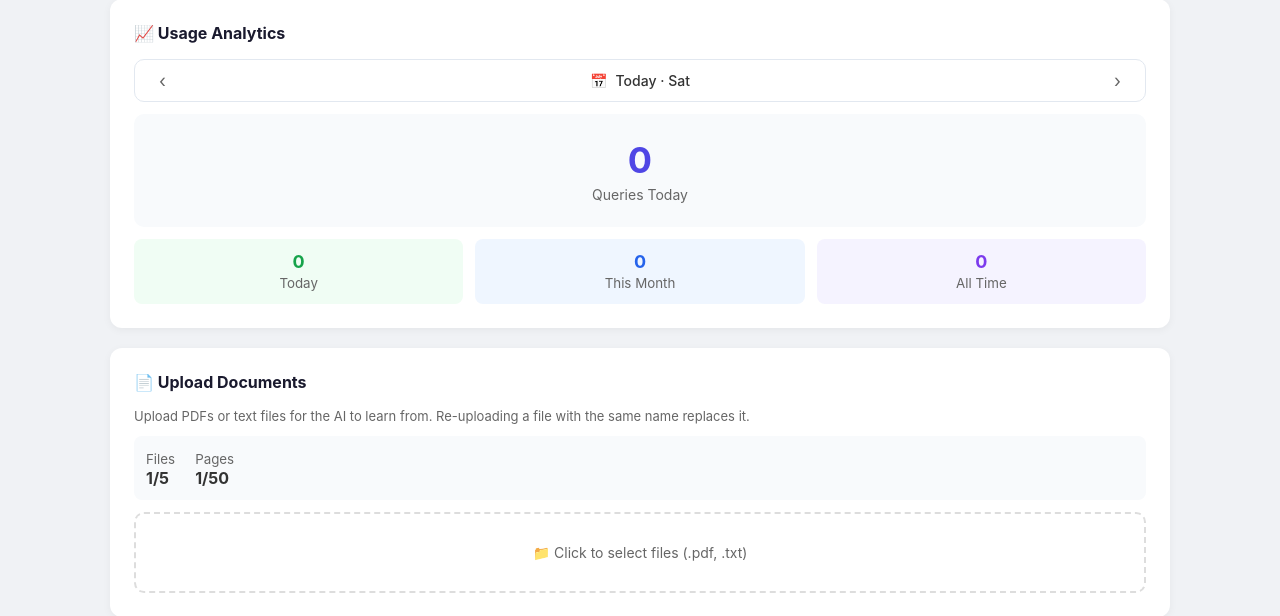
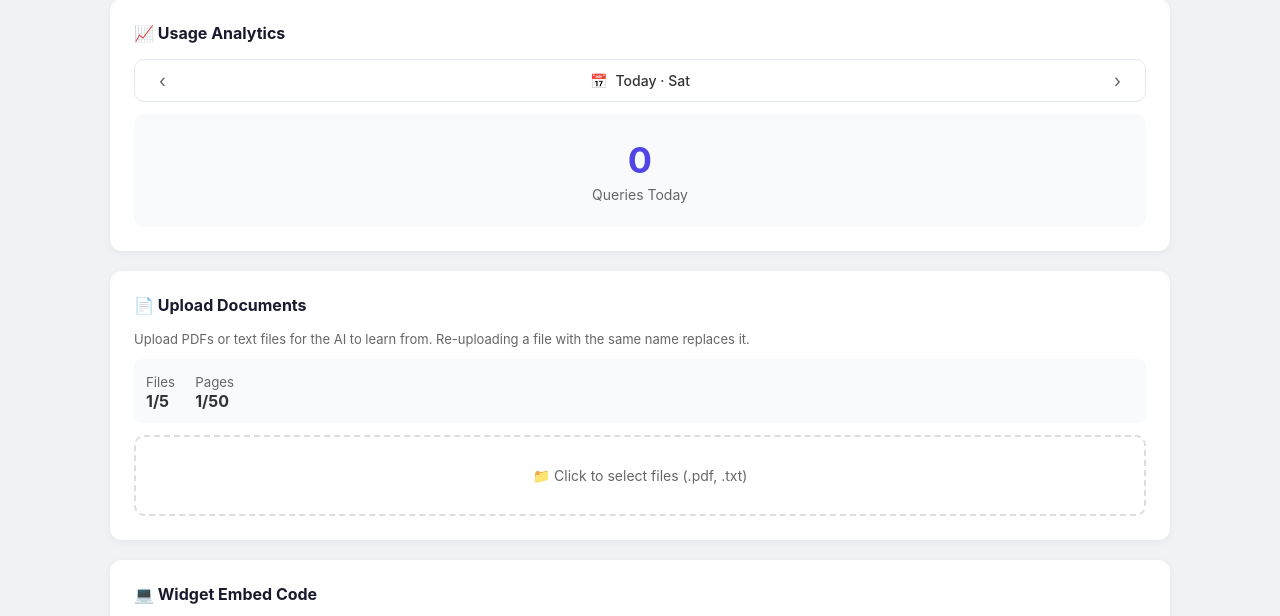
Before and after one commit to EngrTo/course-ai-assistant, a Flask app: page /dashboard in a window 1280 px wide. Shown: the part 350-966 px from the top of the page. Run offline with Flask 3, Linux system fonts and the light colour scheme; the visitor is signed in with stand-in values (Sample User, id 1); data comes from the database, SQL or seed files in the repository; tables that the repository leaves empty hold one stand-in row (values such as "Sample post"); data that the repository does not hold is empty; some libraries are stand-ins or nearby versions.

Commit message:
Fix calendar: single click shows stats for that day, remove static row

```diff
--- a/templates/dashboard.html
+++ b/templates/dashboard.html
@@ -140,21 +140,6 @@
             <div style="background:#f8fafc;border-radius:10px;padding:24px;text-align:center;margin-top:8px;">
                 <div id="stats-count" style="font-size:36px;font-weight:700;color:#4f46e5;">{{ chat_stats.today }}</div>
                 <div id="stats-label" style="color:#666;margin-top:4px;font-size:14px;">Queries Today</div>
-            </div>
-            <!-- Quick overview row -->
-            <div style="display:grid;grid-template-columns:repeat(3,1fr);gap:12px;margin-top:12px;">
-                <div style="background:#f0fdf4;border-radius:8px;padding:12px;text-align:center;">
-                    <div style="font-size:18px;font-weight:700;color:#16a34a;">{{ chat_stats.today }}</div>
-                    <small style="color:#666;">Today</small>
-                </div>
-                <div style="background:#eff6ff;border-radius:8px;padding:12px;text-align:center;">
-                    <div style="font-size:18px;font-weight:700;color:#2563eb;">{{ chat_stats.this_month }}</div>
-                    <small style="color:#666;">This Month</small>
-                </div>
-                <div style="background:#f5f3ff;border-radius:8px;padding:12px;text-align:center;">
-                    <div style="font-size:18px;font-weight:700;color:#7c3aed;">{{ chat_stats.total }}</div>
-                    <small style="color:#666;">All Time</small>
-                </div>
             </div>
         </div>
 
@@ -586,19 +571,31 @@
             const today = new Date(); today.setHours(0,0,0,0);
             if (date > today) return;
 
-            if (!calStartDate || (calStartDate && calEndDate) || date < calStartDate) {
+            if (!calStartDate || (calStartDate && calEndDate)) {
+                // First click: select single day, show stats immediately
                 calStartDate = date;
-                calEndDate = null;
-            } else {
-                calEndDate = date;
+                calEndDate = new Date(date);
                 currentPeriod = 'custom';
+                highlightQuick('');
+                updateDisplay();
+                fetchStats(fmt(date), fmt(date), `Queries on ${fmt(date)}`);
+                renderCalendar();
+            } else if (!calEndDate || date.getTime() !== calStartDate.getTime()) {
+                // Second click: extend to range
+                if (date < calStartDate) {
+                    calEndDate = new Date(calStartDate);
+                    calStartDate = date;
+                } else {
+                    calEndDate = date;
+                }
+                currentPeriod = 'custom';
+                highlightQuick('');
                 updateDisplay();
                 fetchStats(fmt(calStartDate), fmt(calEndDate), `${fmt(calStartDate)} to ${fmt(calEndDate)}`);
                 calendarOpen = false;
                 document.getElementById('calendar-dropdown').style.display = 'none';
+                renderCalendar();
             }
-            highlightQuick('');
-            renderCalendar();
         }
 
         function quickSelect(period) {
```
